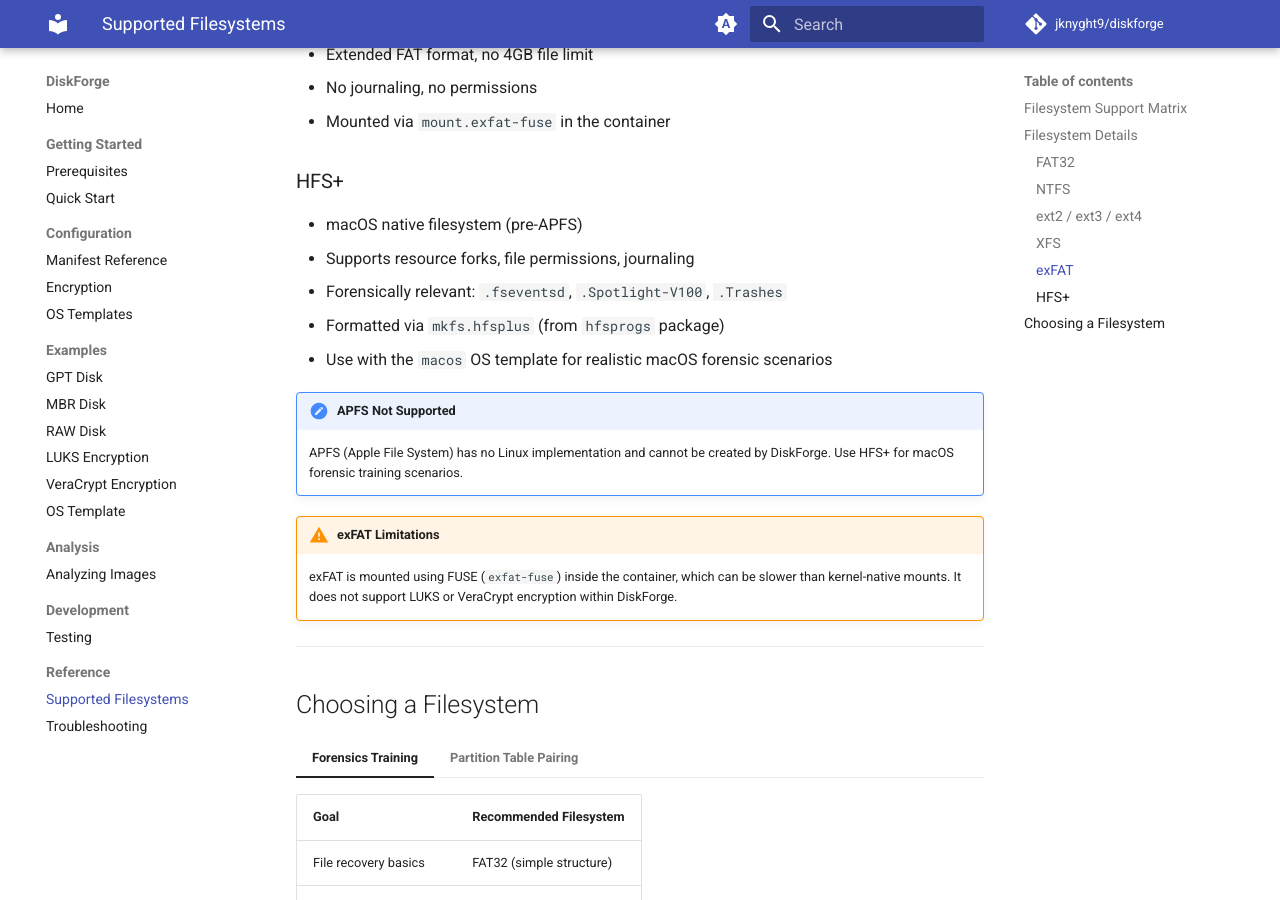
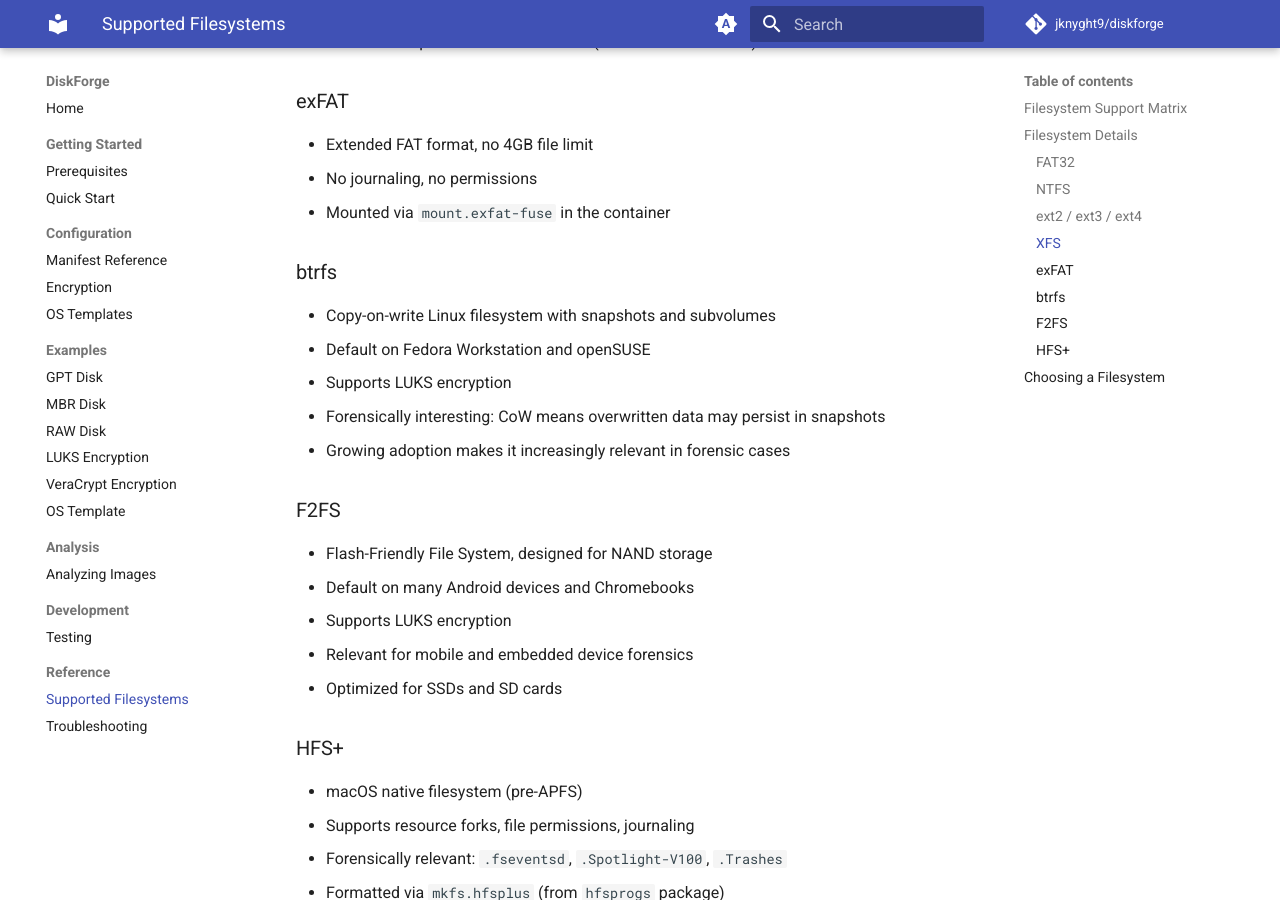
Before and after one commit to jknyght9/diskforge, an MkDocs documentation site: the page built from docs/reference/filesystems.md, in a window 1280 px wide and 900 px high, scrolled down 1687 px. Built offline with MkDocs 1.6.1 and Material for MkDocs 9.7.7, drawn with Linux system fonts in a browser that asks for light colours; comment, search, counter and statistics services are not loaded; some of the changed text lies outside the part shown.

Commit message:
Add btrfs and F2FS filesystem support
- Add btrfs (mkfs.btrfs) and F2FS (mkfs.f2fs) formatting
- Install btrfs-progs and f2fs-tools in Dockerfile
- Both support LUKS encryption
- Update filesystem reference docs and README

Co-Authored-By: Claude Opus 4.6 (1M context) <noreply@anthropic.com>

```diff
--- a/docs/reference/filesystems.md
+++ b/docs/reference/filesystems.md
@@ -15,6 +15,8 @@ DiskForge supports the following filesystems for partition formatting.
 | **ext4** | `0x83` | Yes | Yes | `mkfs.ext4` |
 | **XFS** | `0x83` | Yes | Yes | `mkfs.xfs` |
 | **exFAT** | `0x07` | No | No | `mkfs.exfat` |
+| **btrfs** | `0x83` | Yes | Yes | `mkfs.btrfs` |
+| **F2FS** | `0x83` | Yes | No | `mkfs.f2fs` |
 | **HFS+** | `0xAF` | No | No | `mkfs.hfsplus` |
 
 ---
@@ -55,6 +57,22 @@ DiskForge supports the following filesystems for partition formatting.
 - No journaling, no permissions
 - Mounted via `mount.exfat-fuse` in the container
 
+### btrfs
+
+- Copy-on-write Linux filesystem with snapshots and subvolumes
+- Default on Fedora Workstation and openSUSE
+- Supports LUKS encryption
+- Forensically interesting: CoW means overwritten data may persist in snapshots
+- Growing adoption makes it increasingly relevant in forensic cases
+
+### F2FS
+
+- Flash-Friendly File System, designed for NAND storage
+- Default on many Android devices and Chromebooks
+- Supports LUKS encryption
+- Relevant for mobile and embedded device forensics
+- Optimized for SSDs and SD cards
+
 ### HFS+
 
 - macOS native filesystem (pre-APFS)
```
Also changed, not shown: README.md (+2 -1 lines), docs/index.md (+1 -1 lines), 4 other files.
